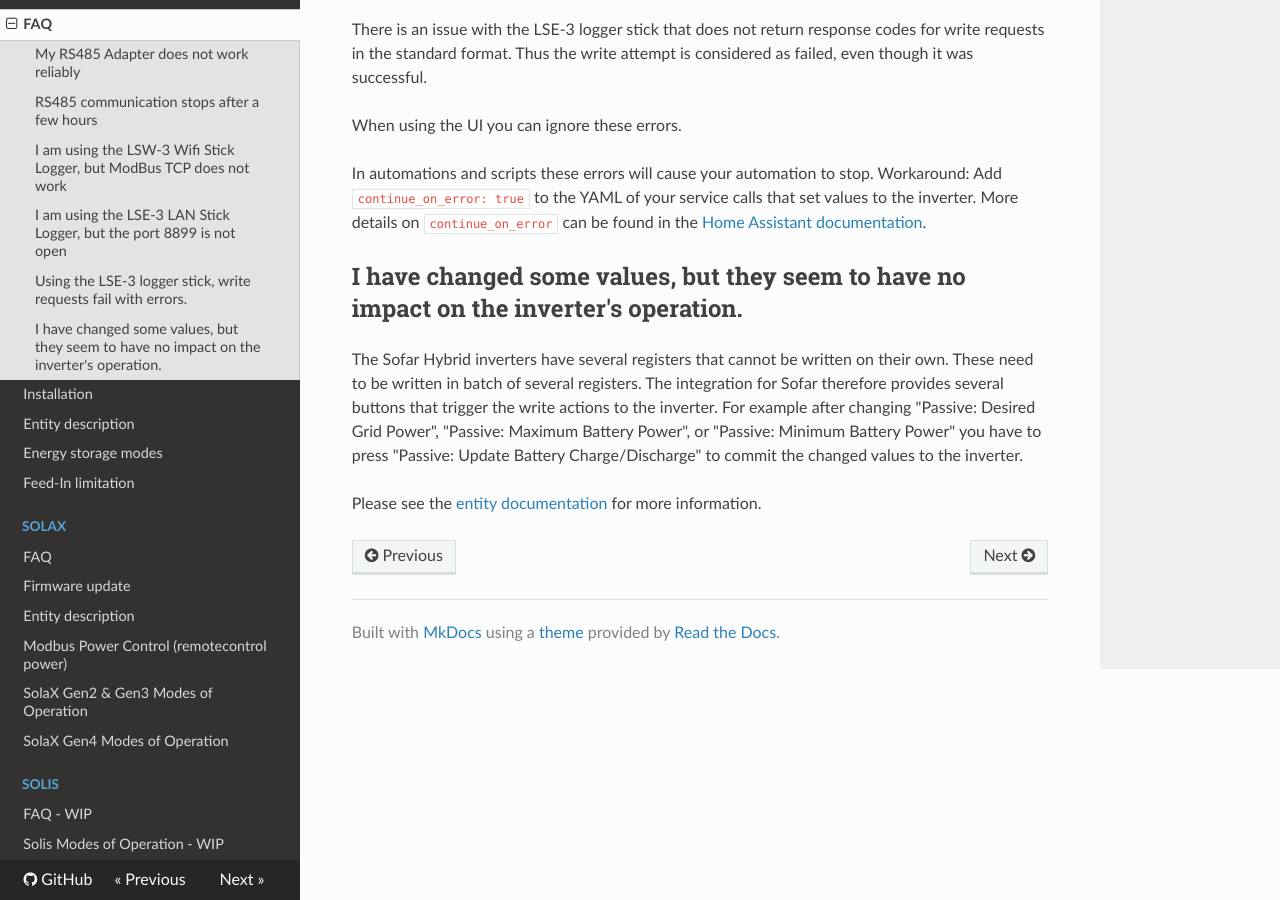
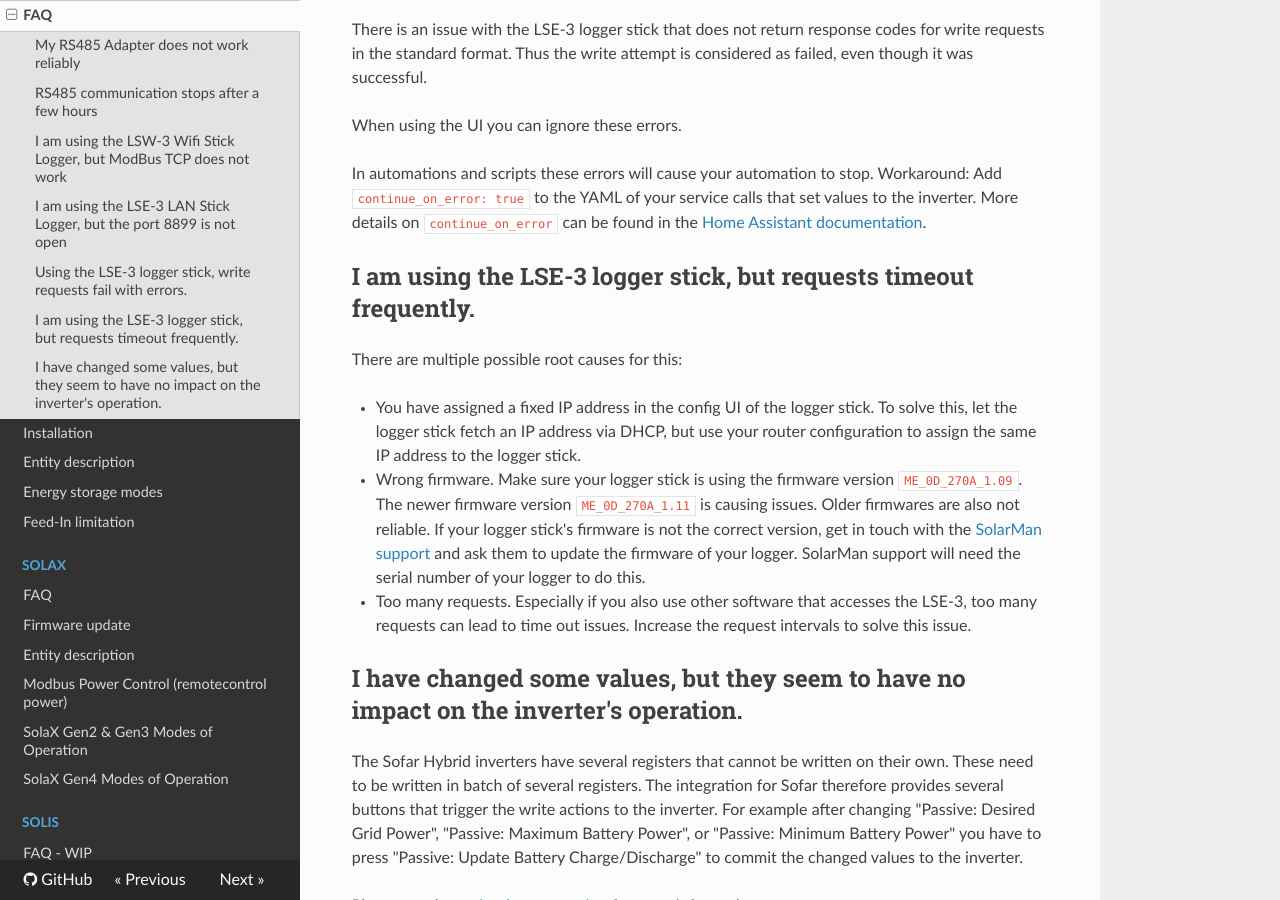
Before and after one commit to wills106/homeassistant-solax-modbus, an MkDocs documentation site: the page built from docs/sofar-faq.md, in a window 1280 px wide and 900 px high, scrolled down 1280 px. Built offline with MkDocs 1.6.1, drawn with Linux system fonts in a browser that asks for light colours; nearby versions of some CDN libraries.

Commit message:
FAQ: Common LSE-3 pitfalls
Documented some common pitfalls, when using the LSE3 logger stick

```diff
--- a/docs/sofar-faq.md
+++ b/docs/sofar-faq.md
@@ -34,6 +34,14 @@
 
 In automations and scripts these errors will cause your automation to stop. Workaround: Add `continue_on_error: true` to the YAML of your service calls that set values to the inverter. More details on `continue_on_error` can be found in the [Home Assistant documentation](https://www.home-assistant.io/docs/scripts/#continuing-on-error).
 
+## I am using the LSE-3 logger stick, but requests timeout frequently.
+
+There are multiple possible root causes for this:
+
+- You have assigned a fixed IP address in the config UI of the logger stick. To solve this, let the logger stick fetch an IP address via DHCP, but use your router configuration to assign the same IP address to the logger stick.
+- Wrong firmware. Make sure your logger stick is using the firmware version `ME_0D_270A_1.09`. The newer firmware version `ME_0D_270A_1.11` is causing issues. Older firmwares are also not reliable. If your logger stick's firmware is not the correct version, get in touch with the [SolarMan support](https://www.solarmanpv.com/supportservice/service-contact/) and ask them to update the firmware of your logger. SolarMan support will need the serial number of your logger to do this.
+- Too many requests. Especially if you also use other software that accesses the LSE-3, too many requests can lead to time out issues. Increase the request intervals to solve this issue.
+
 
 ## I have changed some values, but they seem to have no impact on the inverter's operation.
 
```
Also changed, not shown: docs/sofar-installation.md (+2 -0 lines).
